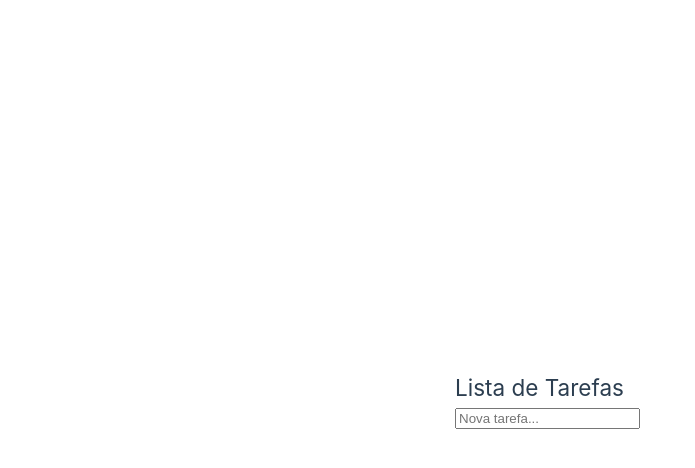
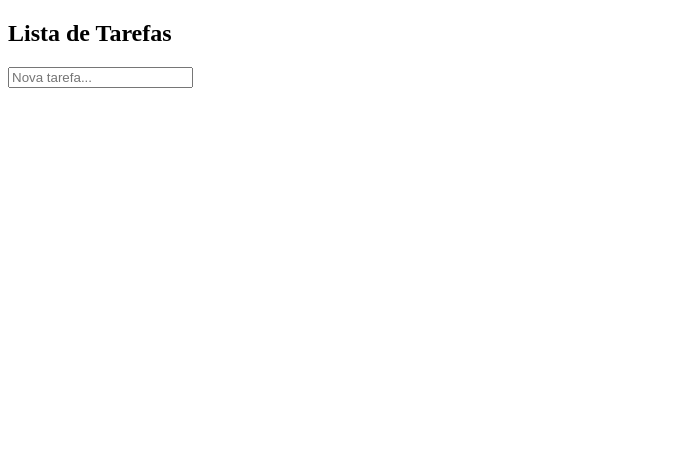
Before and after one commit to andrepim97/todo-list, a Vue app: page / in a window 1280 px wide. Shown: the top 468 px of the page, without its empty margins (0-695 px from the left). Built offline with nearby package versions, Linux system fonts and the light colour scheme.

Commit message:
Setup Vue Router with basic route for TodoList

```diff
--- a/package.json
+++ b/package.json
@@ -9,7 +9,8 @@
     "preview": "vite preview"
   },
   "dependencies": {
-    "vue": "^3.5.13"
+    "vue": "^3.5.13",
+    "vue-router": "^4.5.1"
   },
   "devDependencies": {
     "@vitejs/plugin-vue": "^5.2.3",
--- a/src/App.vue
+++ b/src/App.vue
@@ -1,7 +1,5 @@
 <template>
-  <TodoList />
+  <div>
+    <router-view />
+  </div>
 </template>
-
-<script setup>
-import TodoList from './components/TodoList.vue'
-</script>
--- a/src/main.js
+++ b/src/main.js
@@ -1,6 +1,6 @@
-import './assets/main.css'
-
+// src/main.js
 import { createApp } from 'vue'
 import App from './App.vue'
+import router from './router'
 
-createApp(App).mount('#app')
+createApp(App).use(router).mount('#app')
--- /dev/null
+++ b/src/router/index.js
@@ -0,0 +1,18 @@
+// src/router/index.js
+import { createRouter, createWebHistory } from 'vue-router'
+import TodoList from '../components/TodoList.vue'
+
+const routes = [
+  {
+    path: '/',
+    name: 'Home',
+    component: TodoList
+  }
+]
+
+const router = createRouter({
+  history: createWebHistory(),
+  routes
+})
+
+export default router
```
Also changed, not shown: 1 other file (tests, documents, lock files or other folders).
